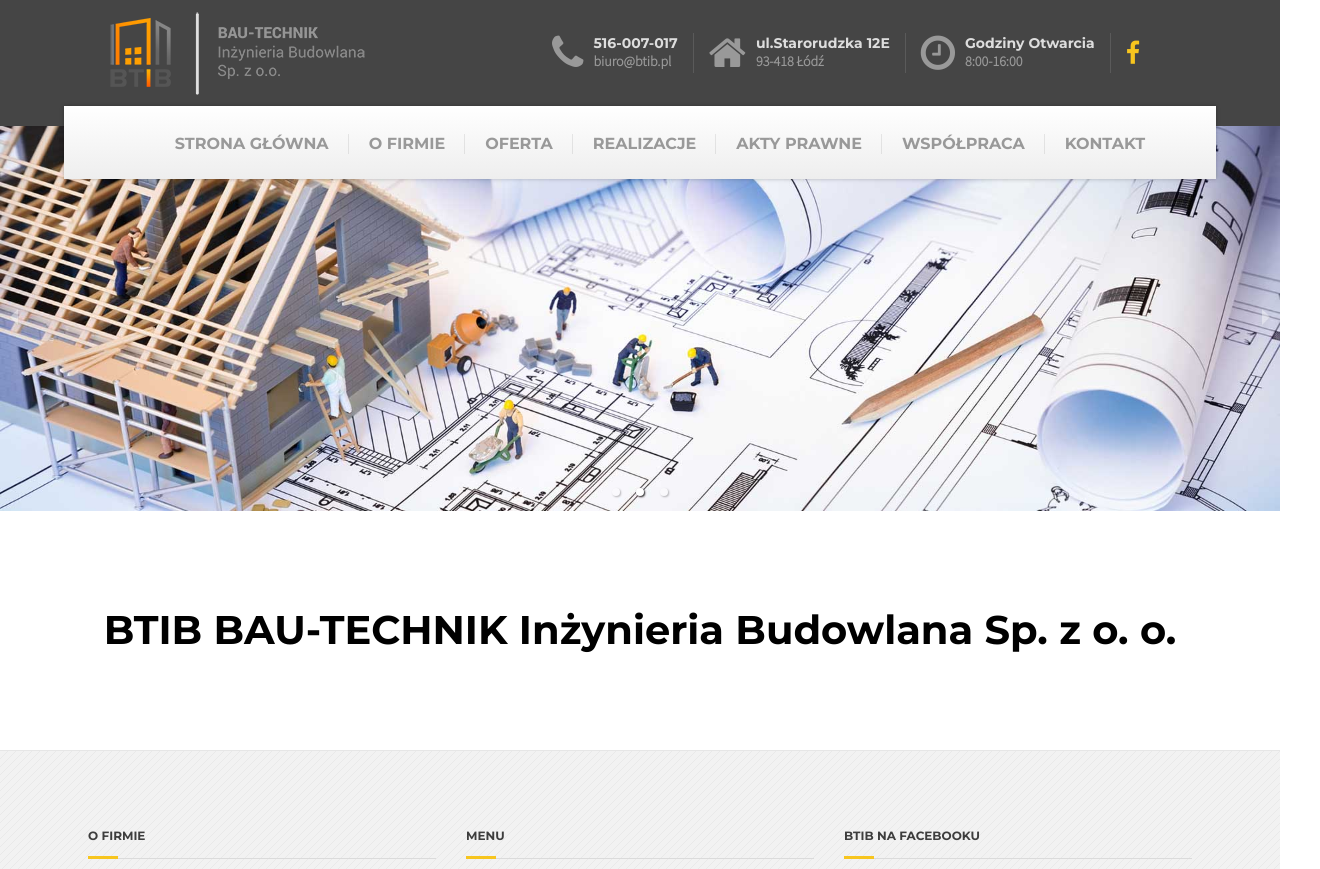
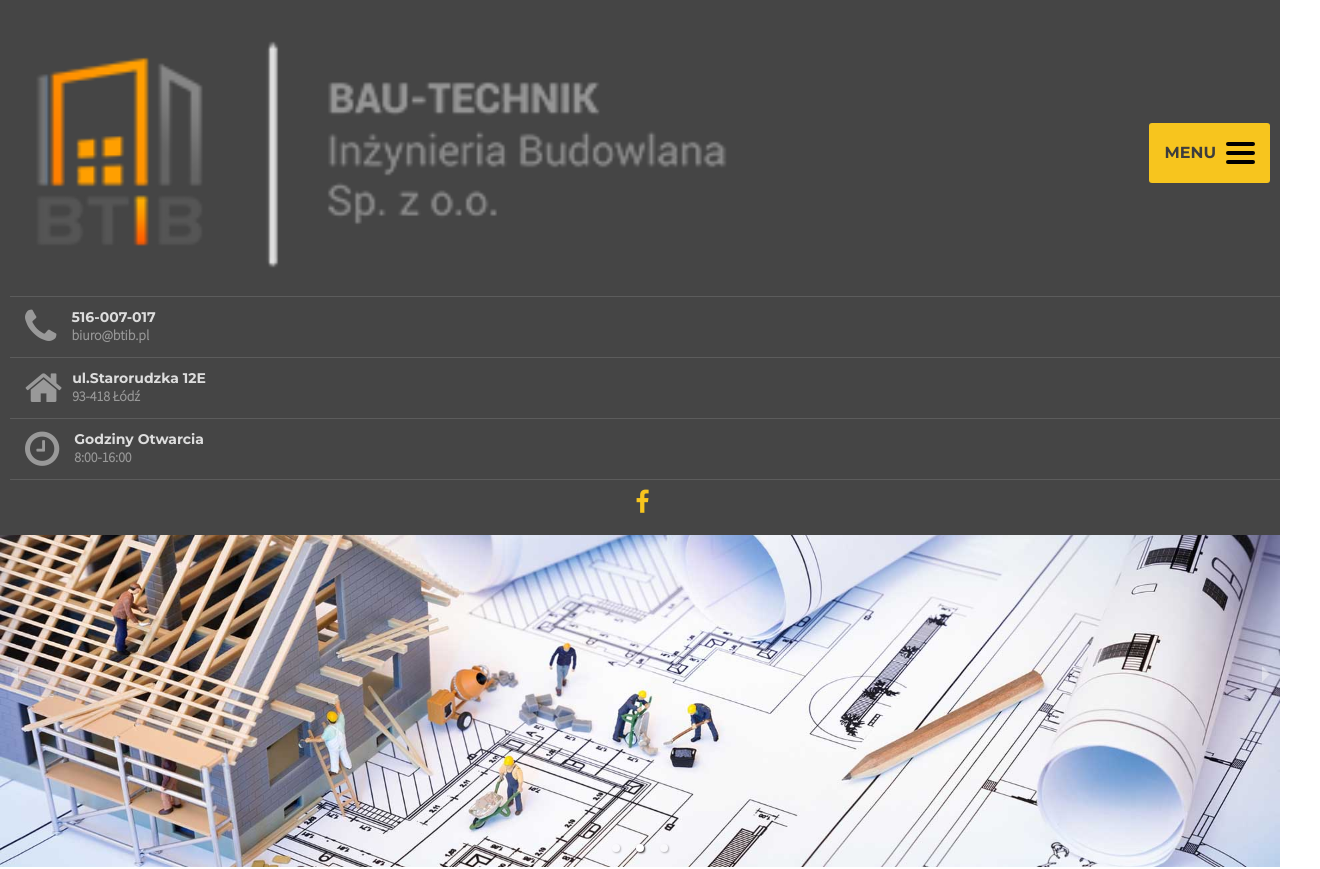
Before and after one commit to devil1321/btib-in-react, a React (Create React App) app: page / in a window 1280 px wide. Shown: the top 869 px of the page, 1320 px wide, since content can reach past the window. Built offline with nearby package versions, Linux system fonts and the light colour scheme.

Commit message:
btib navbar sm

```diff
--- a/src/Components/Header.js
+++ b/src/Components/Header.js
@@ -1,9 +1,52 @@
 import React from 'react'
 import { Link } from 'react-router-dom'
 const Header = () => {
+    const menuToggle = (e) =>{
+        const burger = document.querySelector('.burger')
+        const list = document.querySelector('.header__list')
+        burger.classList.toggle('open')
+        if(burger.classList.contains('open')){
+            list.style.height = '290px'
+            list.style.borderTop = '1px solid rgba(250, 250, 250, 0.12)';
+        }else{
+            list.style.height = '0px'
+            list.style.borderTop = '0px';
+        }
+    }
     return (
         <div className="header">
             <img src='/assets/logo.png' alt="logo"/>
+            <div className="header__menu-sm" onClick={()=>{menuToggle()}}>
+                <p>MENU</p>
+                <div className="burger">
+                    <span></span>
+                    <span></span>
+                    <span></span>
+                </div>
+            </div>
+            <ul className="header__list">
+                <Link to="/">
+                    <li className="header__item">STRONA GŁÓWNA</li>
+                </Link>
+                <Link to="/o-firmie">
+                    <li className="header__item">O FIRMIE</li>
+                </Link>
+                <Link to="/oferta">
+                    <li className="header__item">OFERTA</li>
+                </Link>
+                <Link to="/realizacje">
+                    <li className="header__item">REALIZACJE</li>
+                </Link>
+                <Link to="/akty-prawne">
+                    <li className="header__item">AKTY PRAWNE</li>
+                </Link>
+                <Link to="/wspolpraca">
+                    <li className="header__item">WSPÓŁPRACA</li>
+                </Link>
+                <Link to="kontakt">
+                    <li className="header__item">KONTAKT</li>
+                </Link>
+            </ul>
             <div className="header__widget-wrapper">
                 <div className="header__widget">
                     <i className="fa  fa-phone  fa-3x"></i>
--- a/src/styles/themes/default/components/_header.scss
+++ b/src/styles/themes/default/components/_header.scss
@@ -5,20 +5,96 @@
     z-index: 2;
     padding:0px 140px 20px 100px;
     background-color: $header-bg;
-    @include createFlex(row,space-between,center,null);
+    @include createFlex(row,space-between,center,wrap);
+    @include breakpoint-down(medium){
+        padding:10px;
+    }
+    img{
+        @include breakpoint-down(medium){
+            width: 60%;
+        }
+    }
+    &__menu-sm{
+        display: none;
+        padding: 5px 15px;
+        background-color: $light-orange;
+        border-radius: 3px;
+        @include breakpoint-down(medium){
+            display: block;
+            @include createFlex(row,space-between,center,null);
+        }
+        p{
+            font-family: $monoserat;
+            font-weight: bold;
+            color:$text-color;
+            margin-right: 10px;
+        }
+        span{
+            width: 25px;
+            display: block;
+            margin:5px 0px;
+            border:2px solid black;
+            border-radius:5px;
+            transition: all 1s ease-in-out;
+            &.open{
+                span:first-of-type{
+                    transform: rotate(45deg);
+                }
+                span:nth-of-type(2){
+                    opacity: 0;
+                }
+                span:last-of-type{
+                    transform: rotate(-45deg);
+                }
+            }
+        }
+    }
+    &__list{
+        display: none;
+        @include breakpoint-down(medium){
+            width: 100%;
+            display: block;
+            overflow: hidden;
+            margin:0px;
+            padding: 0px 0px 0px 10px;
+            list-style-type: none;
+            height: 0px;
+            transition: all 700ms ease-in-out;
+        }
+    }
+    &__item{
+        font-family: $monoserat;
+        font-weight: bold;
+        text-align: left;
+        color:$light-white;
+        margin: 20px 0px;
+    }
     &__widget-wrapper{
-        @include createFlex(row,space-between,center,null);
+        @include createFlex(row,space-between,center,wrap);
     }
     &__widget{
         padding: 0px 15px;
+        border-right: 1px solid $border-color;
         @include createFlex(row,space-between,flex-start,null);
-        border-right: 1px solid $border-color;
+        @include breakpoint-down(medium){
+            width: 100vw;
+            border-right: 0px;
+            border-bottom: 1px solid $border-color;
+            padding: 10px 15px;
+            @include createFlex(row,flex-start,flex-start,null);
+            &:first-of-type{
+                border-top: 1px solid $border-color;
+            }
+        }
         p{
             margin: 2px 0px;
             font-weight: bold;
             font-size: pxToRem(14);
+
+
         }
         p:first-of-type{
+
             font-family: $monoserat;
             color:$light-white;
         }
@@ -35,6 +111,32 @@
             &:hover{
                 color:$light-white;
             }
+
+        }
+    }
+    &__widget{
+        &:first-of-type{
+            .widget__text{
+                margin-left: 5px;
+            }
+        }
+        &:last-of-type{
+            .widget__text{
+                margin-left: 5px;
+            }
+        }
+    }
+    &__text{
+        @include breakpoint-down(medium){
+            margin-left: 10px;
+
+        }
+    }
+    a{
+        @include breakpoint-down(medium){
+            padding: 10px 0px;
+            width: 100%;
+            text-align: center;
         }
     }
     .fa-facebook{
@@ -42,5 +144,8 @@
         margin-left:15px;
         color:$light-orange;
         font-size: pxToRem(25);
+        @include breakpoint-down(medium){
+            margin-left: -45px;
+        }
     }
 }
--- a/src/styles/themes/default/components/_nav.scss
+++ b/src/styles/themes/default/components/_nav.scss
@@ -11,6 +11,9 @@
     @include createFlex(row,center,center,wrap);
     @media (max-width:1164px){
         height: 152px;
+    }
+    @include breakpoint-down(medium){
+        display: none;
     }
     &__list{
         margin: 0px;
```
